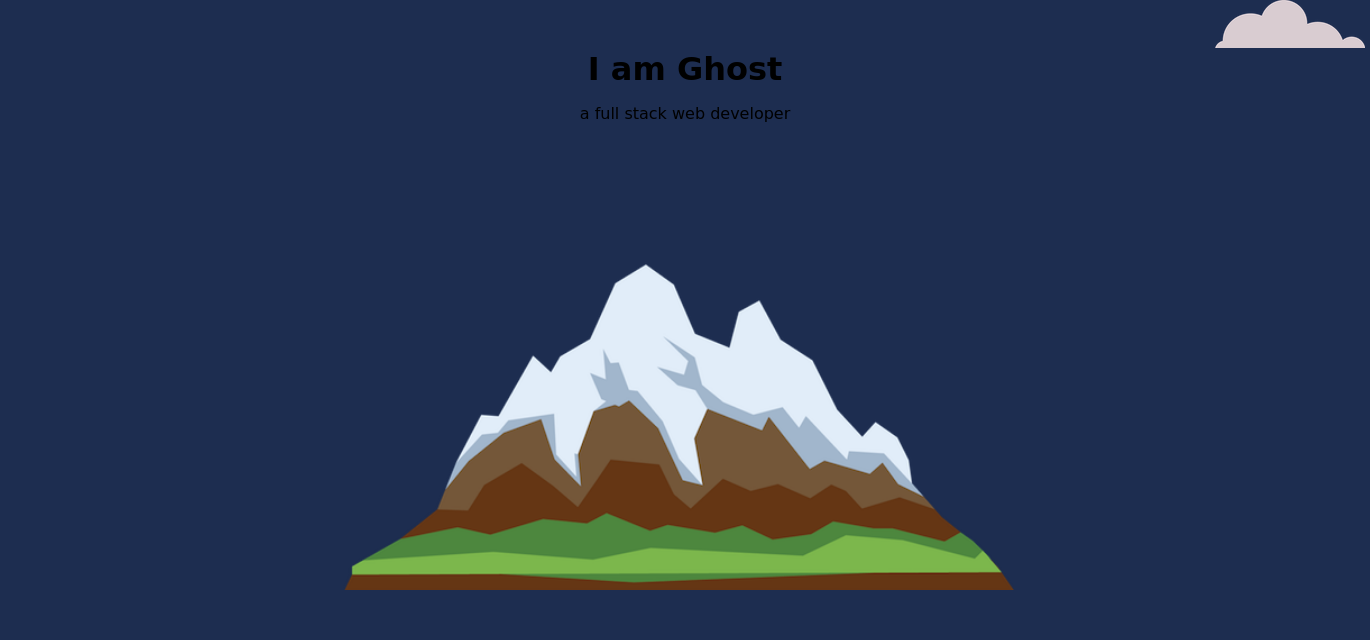
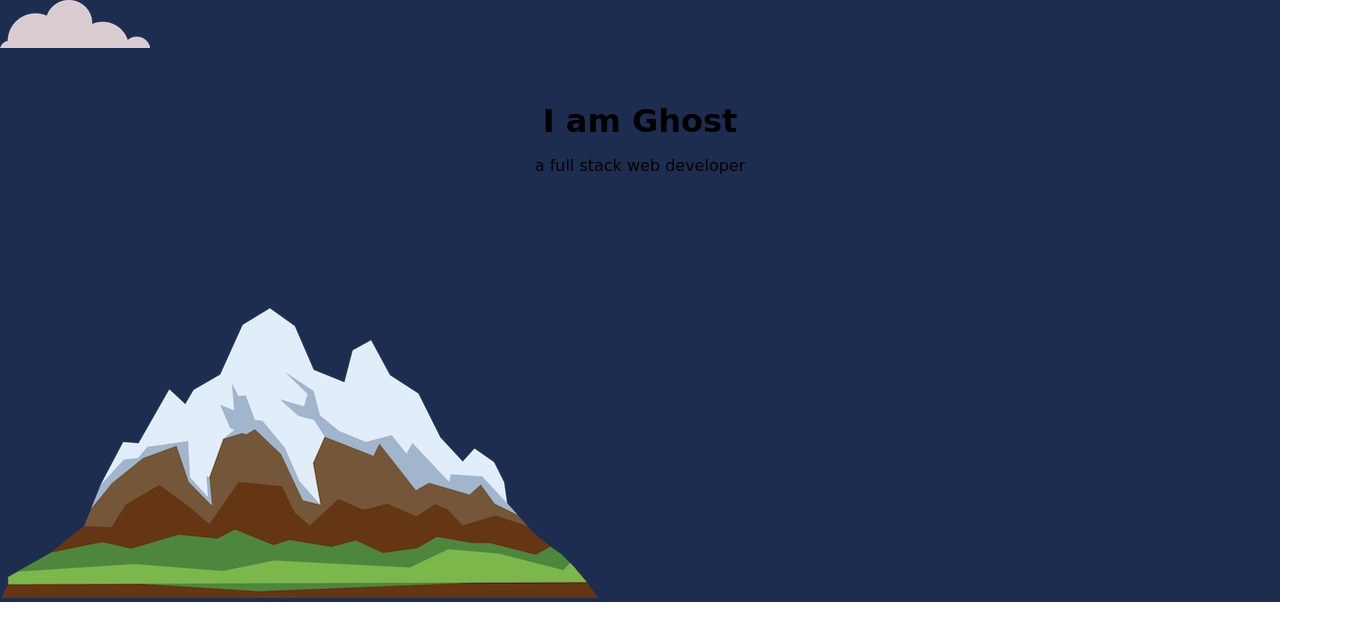
Before and after one commit to Joshua-fosu/simple_animation, a plain HTML site: page index.html in a window 1280 px wide. Shown: the whole page, 1370 px wide, since content can reach past the window. Drawn offline with Linux system fonts and the light colour scheme.

Commit message:
Add files via upload

```diff
--- a/index.html
+++ b/index.html
@@ -4,8 +4,8 @@
 
 <head>
   <meta charset="utf-8">
+  <meta name="viewport" content="width=device-width, initialscale=1.0" />
   <meta name="author" content="Joshua Fosu-Agyemang" />
-  <meta name="viewport" content="width=device-width, initial-scale=1.0" />
   <link rel="shortcut icon" href="favicons/favicon.ico">
   <link rel="stylesheet" href="styles.css">
   <title>Niche</title>
@@ -19,9 +19,7 @@
       <p>a full stack web developer</p>
     </div>
 
-    <div class="no_special">
       <img src="images/imgs/mountain.png" alt="mountain.png" class="mountain">
-    </div>
 
     </div>
 
--- a/styles.css
+++ b/styles.css
@@ -1,15 +1,15 @@
+body{
+  font-family: cursive;
+  margin: 0;
+}
+
 @keyframes mymoves {
   0%    {background-color: #1d2d50;}
   50%   {background-color: #faf3dd;}
   100%  {background-color: #1d2d50;}
 }
 
-body{
-  font-family: cursive;
-  margin: 0;
-  width: 1370px;
-  min-width: 1370px;
-  max-width: 1370px;
+.page {
   background-color: #1d2d50;
   animation-name: mymoves;
   animation-duration: 5s;
@@ -17,17 +17,8 @@ body{
   animation-direction: alternate;
 }
 
-.page {
-  height: inherit;
-  width: inherit;
-}
-
 h1 {
   margin: 0;
-}
-
-.crossfade {
-  position: relative;
 }
 
 .top_container {
@@ -39,26 +30,19 @@ h1 {
 
 @keyframes cloudmoves {
   0%    {left: 0;}
-  100%  {left: 1215px;}
+  50%   {left: 44%;}
+  100%  {left: 89%;}
 }
 
-img.top {
-  display: inline-block;
-  position: absolute;
+.top {
+  position: relative;
   animation-duration: 5s;
-  animation-name: cloudmoves;
   animation-iteration-count: infinite;
   animation-direction: alternate;
 }
 
-.no_special {
-  width: 50%;
+.mountain {
+  display: inline-block;
   margin-right: auto;
   margin-left: auto;
 }
-
-.mountain {
-  width: 98%;
-  margin-right: auto;
-  margin-left: auto;
-}
```
